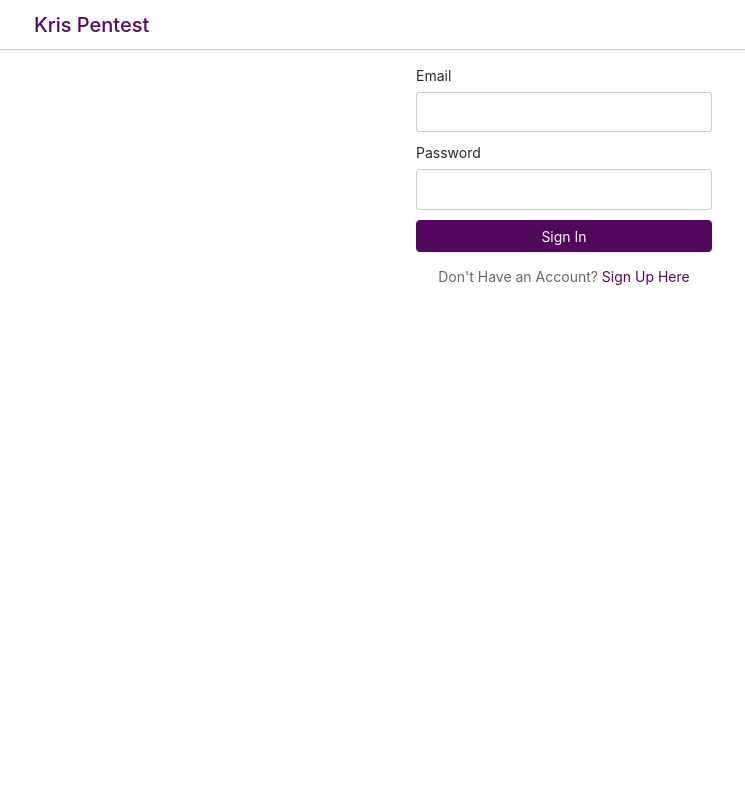
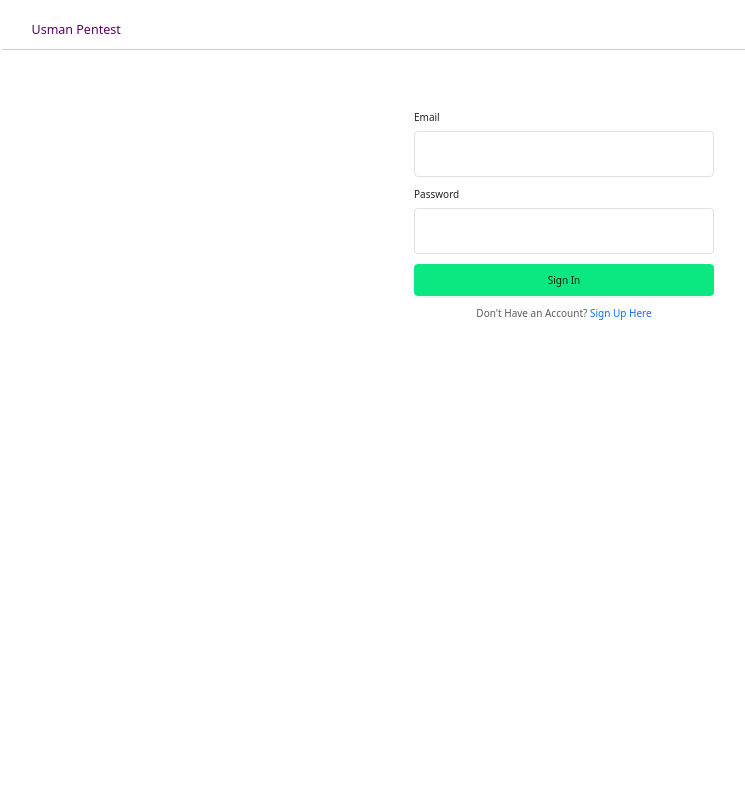
Before and after one commit to Norbit53/sqli-xss-scanner, a Flask app: page /login in a window 1280 px wide. Shown: the whole page, without its empty margins (76-821 px from the left). Run offline with Flask 2, Linux system fonts and the light colour scheme.

Commit message:
ui updated from previous

```diff
--- /dev/null
+++ b/static/css/custom.css
@@ -0,0 +1,30 @@
+
+
+/*--------------------------------------------------------------
+# Dashboard
+--------------------------------------------------------------*/
+
+.navbar-nav {
+    display: flex;
+    flex-direction: row;
+    justify-content: space-between;
+    width: 300px;
+    /* padding-top: 10px; */
+    padding-left: 20px;
+}
+
+.nav-item {
+    height: 30px
+}
+
+.nav-item:hover {
+    border-bottom: 3px solid #f1f1f1;
+}
+
+/*--------------------------------------------------------------
+# Index
+--------------------------------------------------------------*/
+
+.btn_2 {
+    color: white;
+}
--- a/static/css/signin.css
+++ b/static/css/signin.css
@@ -1,6 +1,7 @@
 html,
 body {
     height: 100%;
+    background-color: #f1f1f1;
 }
 
 h3 {
--- a/static/css/signup.css
+++ b/static/css/signup.css
@@ -1,6 +1,7 @@
 html,
 body {
     height: 100%;
+    background-color: #f1f1f1;
 }
 
 
--- a/templates/base.html
+++ b/templates/base.html
@@ -72,6 +72,8 @@
     <link rel="stylesheet" href="../static/css/about.css" />
     <link rel="stylesheet" href="../static/css/signin.css" />
     <link rel="stylesheet" href="../static/css/signup.css" />
+    <link rel="stylesheet" href="https://cdn.jsdelivr.net/npm/bootstrap@5.3.2/dist/css/bootstrap.min.css" rel="stylesheet" integrity="sha384-T3c6CoIi6uLrA9TneNEoa7RxnatzjcDSCmG1MXxSR1GAsXEV/Dwwykc2MPK8M2HN" crossorigin="anonymous">
+    <link rel="stylesheet" href="../static/css/custom.css">
 
     {% block styles %} {% endblock styles %}
 
@@ -187,6 +189,7 @@
     <!-- <script src="https://cdn.jsdelivr.net/gh/halfmoonui/halfmoon@1.0.3/js/halfmoon.min.js"></script> -->
 
     <script src="../../static/libraries/halfmoon/js/halfmoon.min.js"></script>
+    <script src="https://cdn.jsdelivr.net/npm/bootstrap@5.3.2/dist/js/bootstrap.bundle.min.js" integrity="sha384-C6RzsynM9kWDrMNeT87bh95OGNyZPhcTNXj1NW7RuBCsyN/o0jlpcV8Qyq46cDfL" crossorigin="anonymous"></script>
 
     {% block scripts %} {% endblock scripts %}
   </body>
--- a/templates/index.html
+++ b/templates/index.html
@@ -6,6 +6,7 @@
     <title>SQL Injection Scanner</title>
     <script src="../static/js/index.js" defer></script>
     <link rel="stylesheet" href="../static/css/index.css" />
+    <!-- <link rel="stylesheet" href="../static/css/custom.css"> -->
     <!-- <link rel="stylesheet" href="../static/css/style.css" /> -->
     <!-- <link
       rel="stylesheet"
--- a/templates/login.html
+++ b/templates/login.html
@@ -1,7 +1,7 @@
 {% extends 'base.html' %} {% block form %}
 
-<div class="container">
-  <div class="content-section">
+<div class="container-fluid">
+  <div class="content-section mt-5 py-4">
     <!-- Rendering Sign In Form  -->
     <form action="./login" method="POST" class="form-signin">
       <input
@@ -40,7 +40,7 @@
 
         <div class="form-group">
           <input
-            class="btn btn-md btn-primary btn-block"
+            class="btn btn-md btn-success btn-block"
             id="submit"
             name="submit"
             type="submit"
@@ -71,7 +71,7 @@
 <nav class="navbar">
   <div style="margin-left: 2rem">
     <a style="color: #570563" href="/" class="navbar-brand ml-10 ml-sm-10">
-      Kris Pentest
+      Usman Pentest
     </a>
   </div>
   <ul class="navbar-nav hidden-sm-and-down">
--- a/templates/register.html
+++ b/templates/register.html
@@ -97,7 +97,7 @@
 <nav class="navbar">
   <div style="margin-left: 2rem">
     <a style="color: #570563" href="/" class="navbar-brand ml-10 ml-sm-10">
-      Kris Pentest
+      Usman Pentest
     </a>
   </div>
   <ul class="navbar-nav hidden-sm-and-down">
--- a/templates/schedule.html
+++ b/templates/schedule.html
@@ -129,7 +129,7 @@
 <nav class="navbar">
   <div style="margin-left: 2rem">
     <a style="color: #570563" href="/" class="navbar-brand ml-10 ml-sm-10">
-      Kris Pentest
+      Usman Pentest
     </a>
   </div>
   <ul class="navbar-nav hidden-sm-and-down">
```
Also changed, not shown: manage.py (deleted, +0 -22 lines), static/css/index.css (+12 -6 lines), 2 other files.
